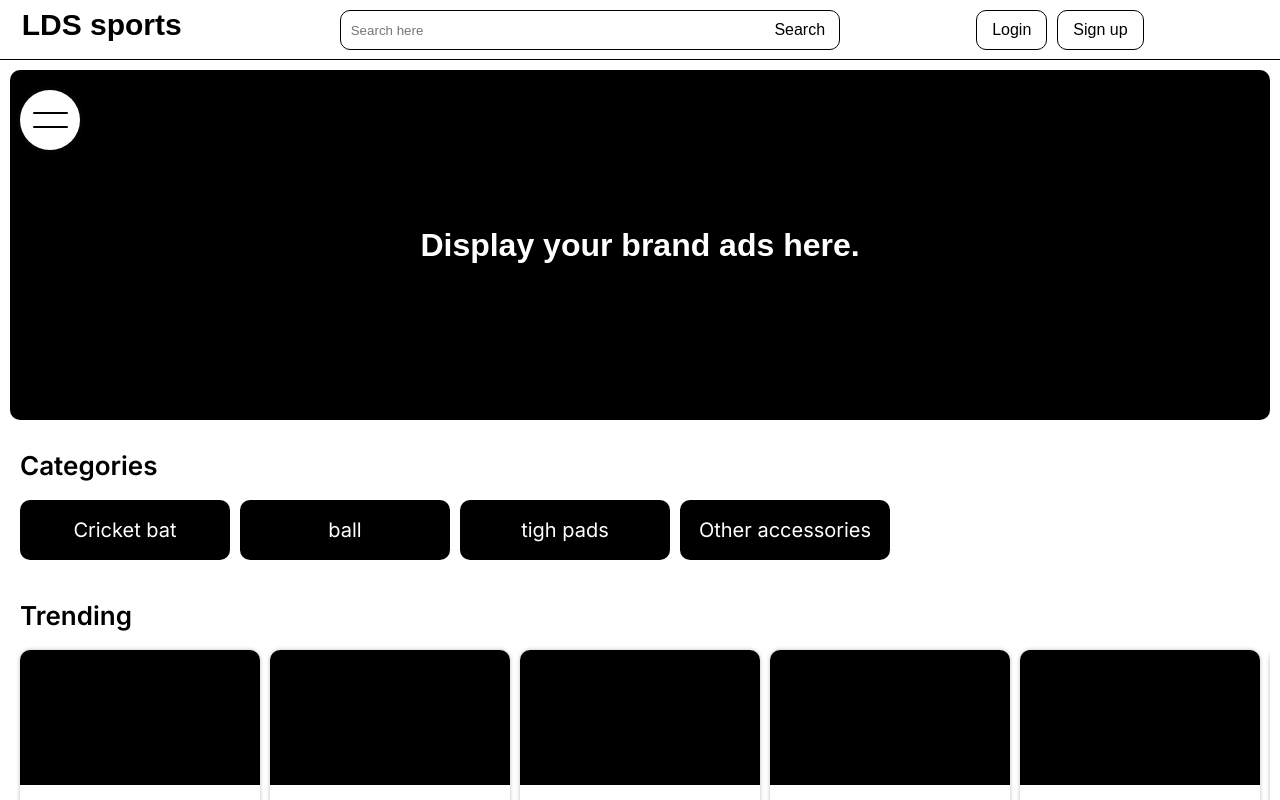
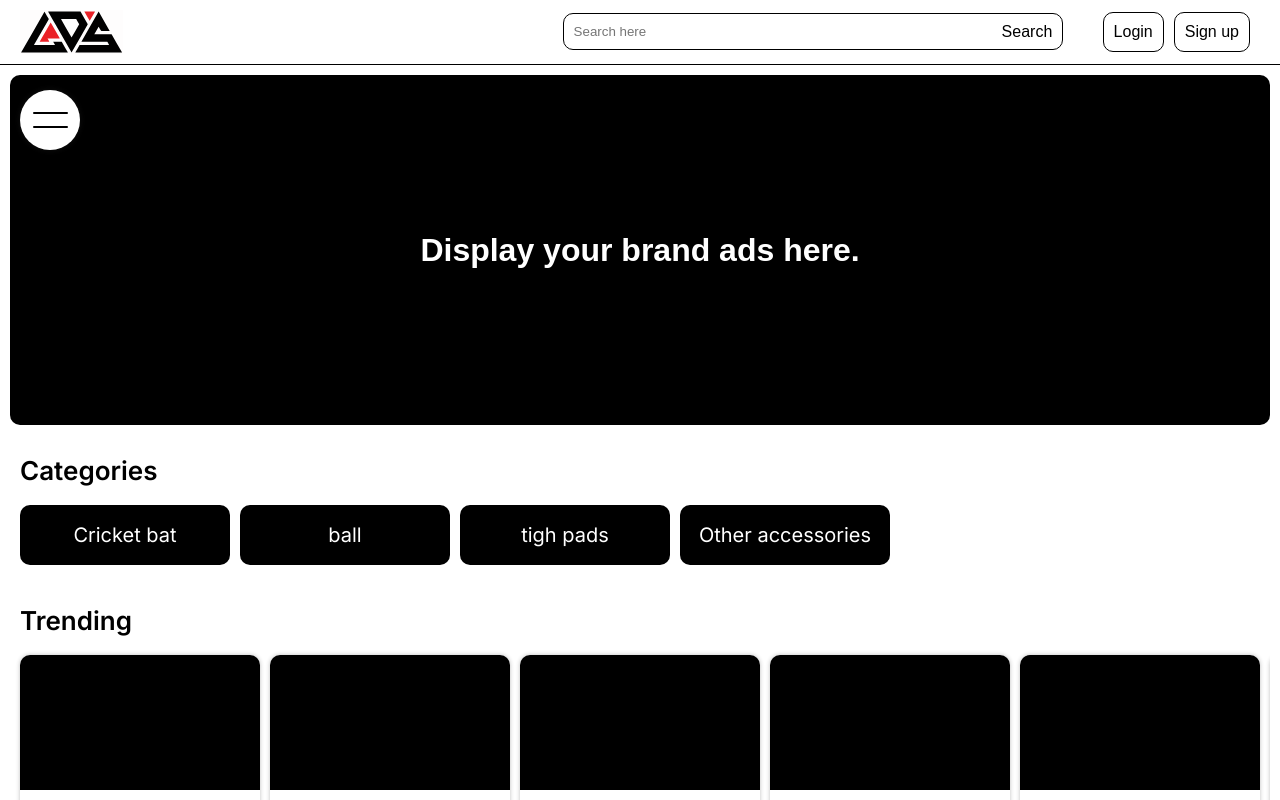
Before and after one commit to AnkushS27/lds-sports-ecommerce, a Next.js app: page / in a window 1280 px wide. Built offline with nearby package versions, Linux system fonts and the light colour scheme.

Commit message:
navbar and logo updated

```diff
--- a/src/Components/HorizontalNavbar/page.module.css
+++ b/src/Components/HorizontalNavbar/page.module.css
@@ -1,8 +1,6 @@
 .NavMainWrapper {
+    position: relative;
     display: flex;
-    align-items: flex-start;
-    justify-content: flex-start;
-    flex-direction: column;
 
     width: 100%;
     min-height: 60px;
@@ -11,17 +9,17 @@
 
 .NavMainContainer {
     display: flex;
-    align-items: flex-start;
-    justify-content: space-evenly;
-    flex-direction: row;
+    align-items: center;
+    justify-content: space-between;
 
     width: 100%;
-    min-height: 60px;
+    height: fit-content;
 
     gap: 10px;
     font-size: 16px;
     font-family: sans-serif;
     font-weight: 300;
+    padding: 0 10px;
     border-bottom: 1px solid black;
 }
 
@@ -30,50 +28,42 @@
     align-items: center;
     justify-content: center;
 
-    width: 240px;
-    height: 50px;
-
-    font-size: 30px;
-    font-weight: 800;
-
+    width: 135px;
     padding: 10px;
 }
 
 .NavRightSection {
     display: flex;
     align-items: center;
-    justify-content: space-evenly;
+    justify-content: flex-end;
+    gap: 20px;
 
     width: 100%;
-    min-width: fit-content;
 }
 
 .navSearchbarContainer {
     position: relative;
 
     display: flex;
-    align-items: flex-start;
-    justify-content: center;
-    flex-direction: row;
+    align-items: center;
+    justify-content: space-between;
 
     width: 100%;
     min-width: 300px;
     max-width: 500px;
-    height: 60px;
+    height: 100%;
 }
 
 .NavSearchBox {
+    position: relative;
     display: flex;
     align-items: center;
     justify-content: center;
 
     width: 100%;
-    max-width: 600px;
-    min-width: 300px;
-    height: 40px;
+    height: 100%;
 
     padding: 10px;
-    padding-right: 70px;
     margin: 10px 0;
     outline: none;
     border: 1px solid black;
@@ -85,33 +75,31 @@
 
 .navSearchBtn {
     position: absolute;
-    top: 12px;
-    right: 10px;
+    right: 1px;
 
     display: flex;
     align-items: center;
-    justify-content: center;
 
     width: 60px;
     height: 36px;
 
-    background-color: white;
+    background-color: transparent;
     color: black;
     cursor: pointer;
     border-radius: 10px;
 }
 
 .navAuthenticationCotanier {
+    position: relative;
     display: flex;
     align-items: center;
     justify-content: space-evenly;
-    flex-direction: row;
     flex-wrap: nowrap;
 
-    width: auto;
-    height: 60px;
+    width: fit-content;
+    height: 100%;
 
-    padding: 10px;
+    margin: 0 20px;
     gap: 10px;
 }
 
@@ -123,20 +111,23 @@
     width: auto;
     height: 40px;
 
-    padding: 15px;
+    padding: 10px;
     border: 1px solid black;
     border-radius: 10px;
 }
+
 /* Responsive Design : Mobile->700px  Small Screens->1120px */
 
 @media screen and (max-width: 700px) {
-    .NavMainWrapper {
-        padding-top: 10px;
-    }
-
     .NavMainContainer {
         flex-direction: column;
         align-items: center;
+        gap: 0;
+        padding: 0 0 3px 0;
+    }
+
+    .navAuthenticationCotanier {
+        padding: 0 10px;
     }
 
     .navAuthenticationItem,
@@ -146,6 +137,12 @@
 
     .NavRightSection {
         flex-direction: column-reverse;
+        gap: 10px;
+    }
+
+    .navSearchbarContainer {
+        width: 100%;
+        max-width: none;
     }
 
     .NavSearchBox {
--- a/src/Components/HorizontalNavbar/page.tsx
+++ b/src/Components/HorizontalNavbar/page.tsx
@@ -4,7 +4,7 @@
 import style1 from './page.module.css'
 
 // Imports
-import Link from 'next/link'
+import Link from 'next/link';
 
 export default function HorizontalNavBar(
     {params} : {
@@ -17,7 +17,7 @@ export default function HorizontalNavBar(
     <div className={style1.NavMainWrapper}>
         <div className={style1.NavMainContainer}>
             {/* Logo */}
-            <Link href='/' className={style1.NavLogoSection}> LDS sports </Link>
+            <Link href='/' className={style1.NavLogoSection}> <img src="./logo.svg" alt="logo" /> </Link>
             <div className={style1.NavRightSection}>
                 {/* Search bar */}
                 <div className={style1.navSearchbarContainer}>
--- a/src/Components/VerticalNavbar/page.module.css
+++ b/src/Components/VerticalNavbar/page.module.css
@@ -153,6 +153,6 @@
 
 @media  screen and (max-width: 700px) {
     .NavOpenContainer {
-        top: 175px;
+        top: 180px;
     }
 }
--- a/src/app/about/page.module.css
+++ b/src/app/about/page.module.css
@@ -56,7 +56,6 @@
 .section:nth-child(5) {
     background: #000;
     color: #fff;
-    border-radius: 15px;
 }
 
 .section:nth-child(4){
--- a/src/app/page.module.css
+++ b/src/app/page.module.css
@@ -1,7 +1,6 @@
 .mainWrapper {
+  position: relative;
   display: flex;
-  align-items: flex-start;
-  justify-content: flex-start;
   flex-direction: column;
 
   width: 100vw;
@@ -13,18 +12,20 @@
 
 
 .HorizontalmainContainer {
+  position: relative;
+  top: 5px;
   display: flex;
-  align-items: flex-start;
-  justify-content: flex-start;
   flex-direction: row;
 
   width: 100%;
+  min-height: 100vh;
   height: 100%;
 
-  overflow-y: auto;
+  overflow-y: hidden;
 }
 
 .VerticalmainContainer {
+  position: relative;
   display: flex;
   align-items: flex-start;
   justify-content: flex-start;
@@ -116,3 +117,9 @@
   cursor: pointer;
 }
 /* Responsive Design : Mobile->700px  Small Screens->1120px */
+
+@media screen and (max-width:700px) {
+  .HorizontalmainContainer {
+    top: 102px;
+  }
+}
```
Also changed, not shown: public/logo.svg (added).
